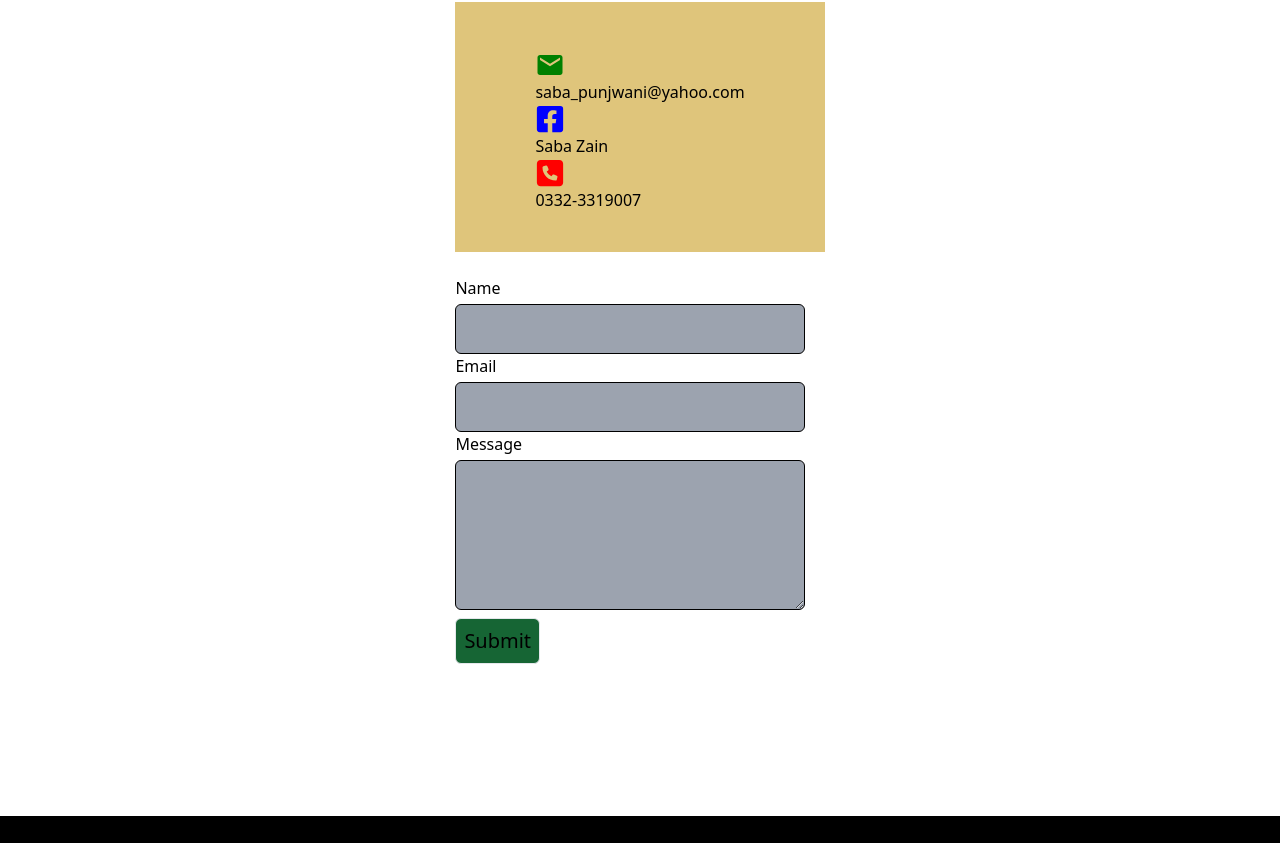
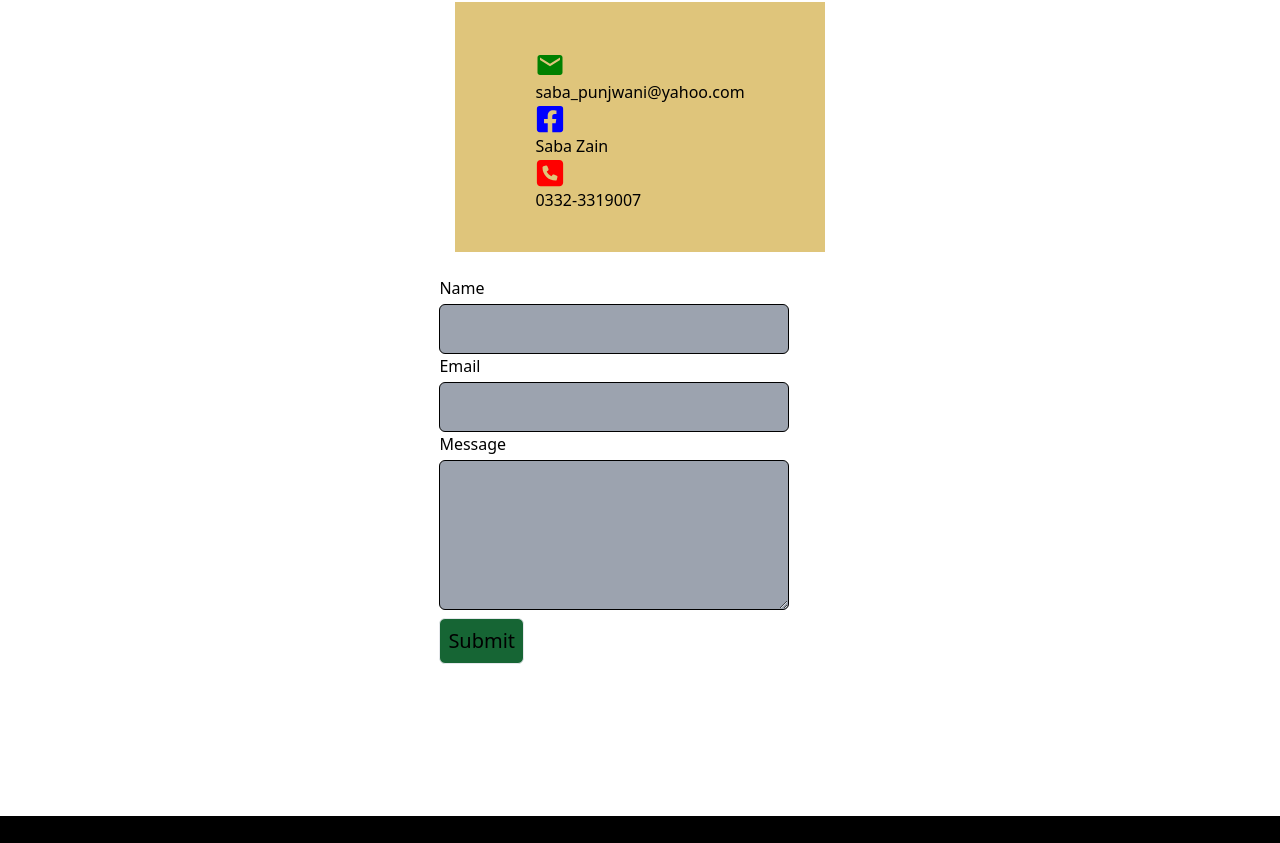
Before and after one commit to SabaZain/household-ecommercewebsite, a Next.js app: page /Contact in a window 1280 px wide. Shown: the part 389-1232 px from the top of the page. Built offline with nearby package versions, Linux system fonts and the light colour scheme.

Commit message:
Update page.tsx

```diff
--- a/src/app/Contact/page.tsx
+++ b/src/app/Contact/page.tsx
@@ -52,7 +52,7 @@ const ContactPage = () => {
           <div> <FaSquarePhone size={30} color='red'/>0332-3319007</div>
           </div>
           <form onSubmit={handleSubmit} className='w-full max-w-xl'>
-              <div className='flex flex-col gap-1 ml-14'>
+              <div className='flex flex-col gap-1 ml-10'>
               <label htmlFor='name'>Name</label>
               <input
               type='text'
@@ -63,7 +63,7 @@ const ContactPage = () => {
               required
               />
             </div>
-            <div className='flex flex-col gap-1 ml-14'>
+            <div className='flex flex-col gap-1 ml-10'>
             <label htmlFor='email'>Email</label>
               <input
               type='email'
@@ -74,7 +74,7 @@ const ContactPage = () => {
               required
               />
             </div>
-            <div className='flex flex-col gap-1 ml-14'>
+            <div className='flex flex-col gap-1 ml-10'>
             <label htmlFor='msg'>Message</label>
             <textarea
             className='h-[150px] w-[350px] bg-gray-400 border border-black rounded-md p-1'
@@ -87,14 +87,14 @@ const ContactPage = () => {
             </div>
             <button
             type="submit"
-            className='bg-green-800 hover:bg-green-500 text-black hover:text-white text-xl ml-14 p-2 mt-2 border rounded-md cursor-pointer'
+            className='bg-green-800 hover:bg-green-500 text-black hover:text-white text-xl ml-10 p-2 mt-2 border rounded-md cursor-pointer'
             >
             Submit
             </button>
             </form>
 
             {isSubmitted && (
-              <div className='mt-4 text-center text-sm font-semibold text-green-800 font-serif'>
+              <div className='mt-4 text-center text-green-800 font-serif'>
                 Thankyou for contacting us! We will get back to you soon.
                 </div>
             )}
```
